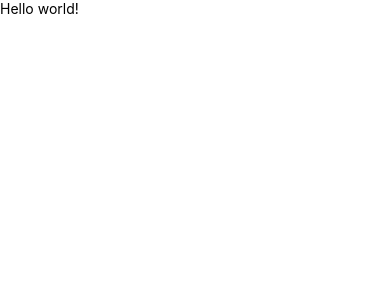
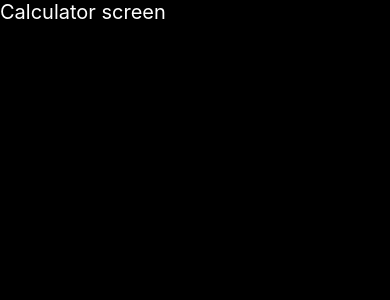
Before and after one commit to ChristianRV29/CalculatorApp-RN, a React Native app: screen / in a window 390 px wide. Shown: the top 300 px of the page. Built offline with nearby package versions, Linux system fonts and the light colour scheme.

Commit message:
Add StatusBar

```diff
--- a/App.tsx
+++ b/App.tsx
@@ -1,11 +1,14 @@
 import React from 'react';
-import {SafeAreaView} from 'react-native';
-import {Test} from './src/screens/Test';
+import {SafeAreaView, StatusBar} from 'react-native';
+import {CalculatorScreen} from './src/screens/CalculatorScreen';
+
+import {appStyles} from './src/styles/styles';
 
 const App = () => {
   return (
-    <SafeAreaView>
-      <Test />
+    <SafeAreaView style={appStyles.appBackground}>
+      <StatusBar backgroundColor={'black'} barStyle={'light-content'} />
+      <CalculatorScreen />
     </SafeAreaView>
   );
 };
--- a/src/screens/Test.tsx
+++ b/src/screens/CalculatorScreen.tsx
@@ -1,11 +1,12 @@
 import React, {Fragment} from 'react';
 import {View, Text} from 'react-native';
+import {appStyles} from './../styles/styles';
 
-export const Test = () => {
+export const CalculatorScreen = () => {
   return (
     <Fragment>
       <View>
-        <Text>Hello world!</Text>
+        <Text style={appStyles.text}>Calculator screen</Text>
       </View>
     </Fragment>
   );
--- /dev/null
+++ b/src/styles/styles.ts
@@ -0,0 +1,12 @@
+import {StyleSheet} from 'react-native';
+
+export const appStyles = StyleSheet.create({
+  appBackground: {
+    flex: 1,
+    backgroundColor: 'black',
+  },
+  text: {
+    color: 'white',
+    fontSize: 20,
+  },
+});
```
Also changed, not shown: src/styles/colors.ts (added).
